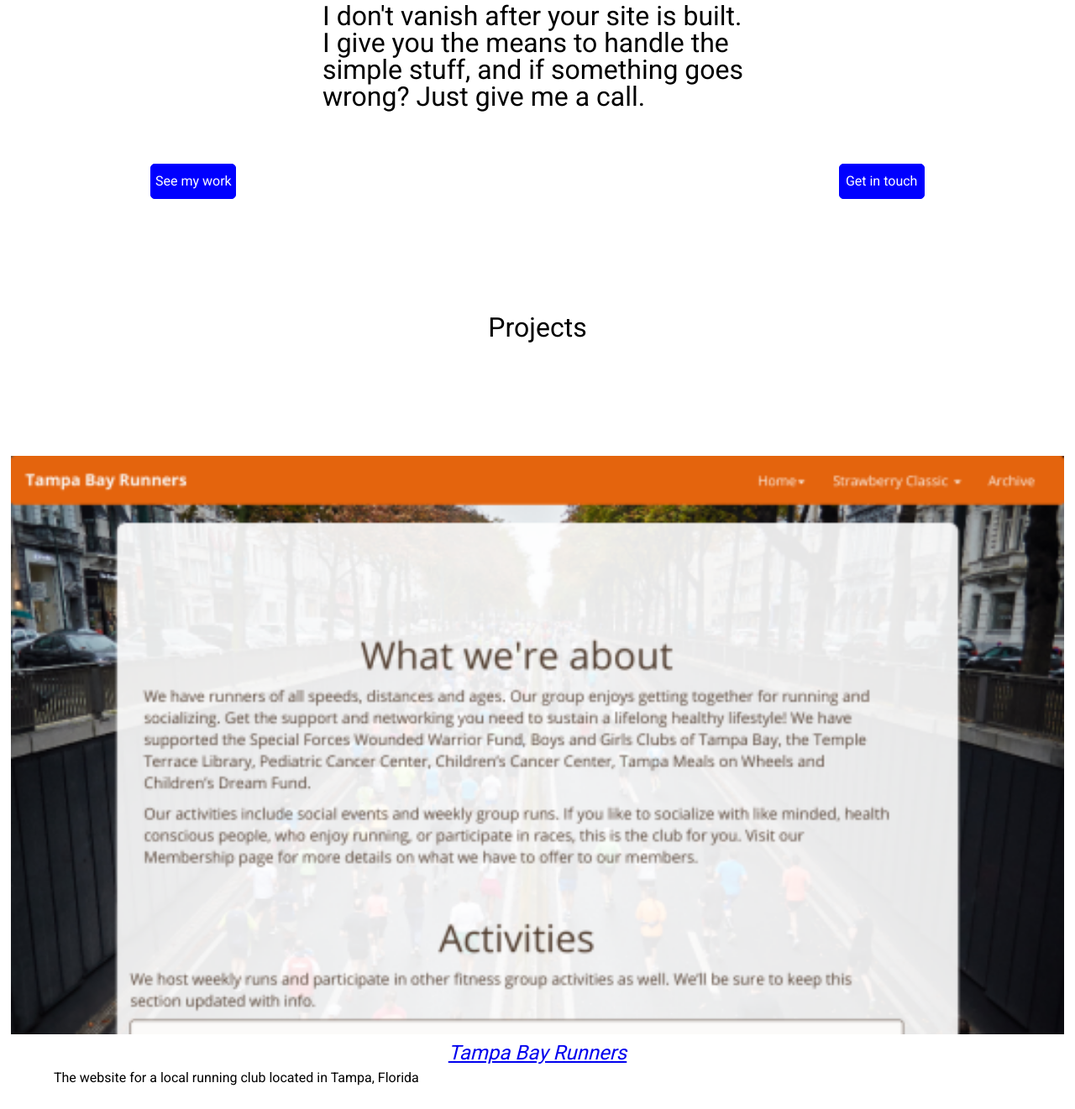
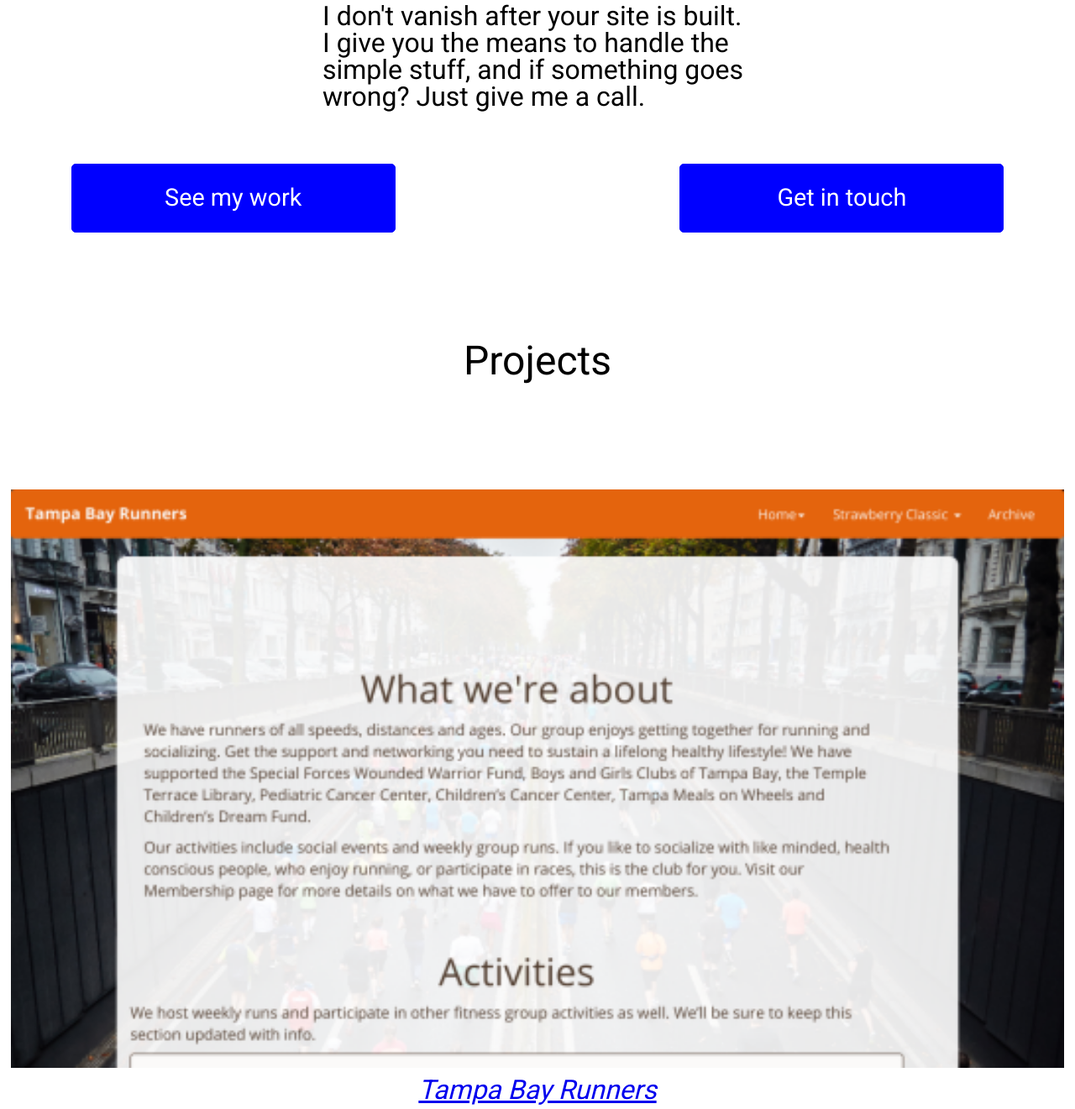
Before and after one commit to ctiller15/portfolio, a React app: page / in a window 1280 px wide. Shown: the part 2308-3629 px from the top of the page at 84% size. Built offline with nearby package versions, Linux system fonts and the light colour scheme.

Commit message:
update Projects on tablet view

```diff
--- a/public/styles.css
+++ b/public/styles.css
@@ -550,6 +550,25 @@ footer a{
 		width: 50%;
 	}
 
+	.contactButtons a{
+		width: 30%;
+		height: 80px;
+		font-size: 1.8em;
+	}
+
+	.projectNav h2{
+		font-size: 3em;
+	}
+
+	.projectDisplay h4{
+		font-size: 2em;
+	}
+
+	.projectDisplay p{
+		font-size: 1.8em;
+		text-align: center;
+	}
+
 	.projectList{
 		display: flex;
 		justify-content: space-around;
```
